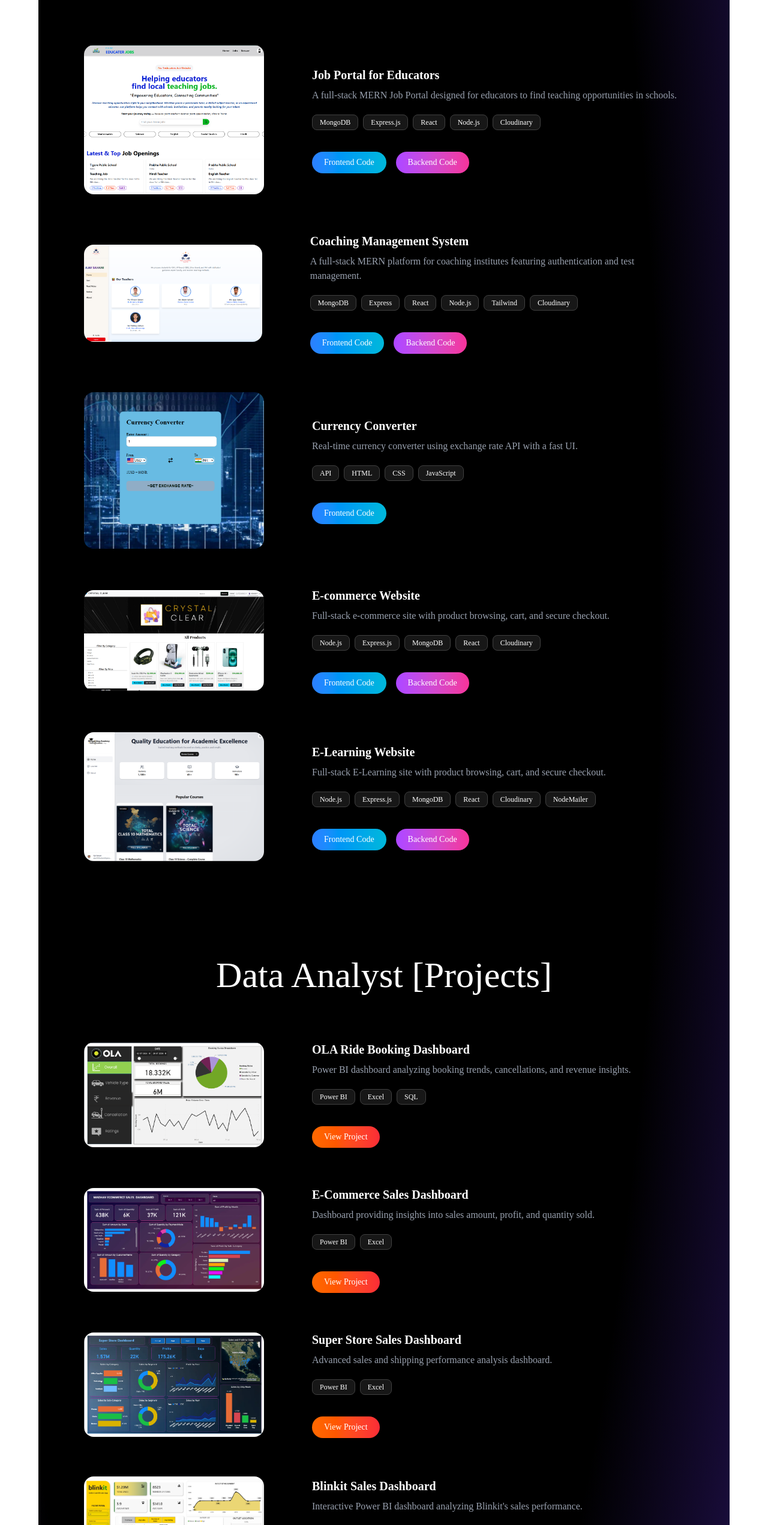
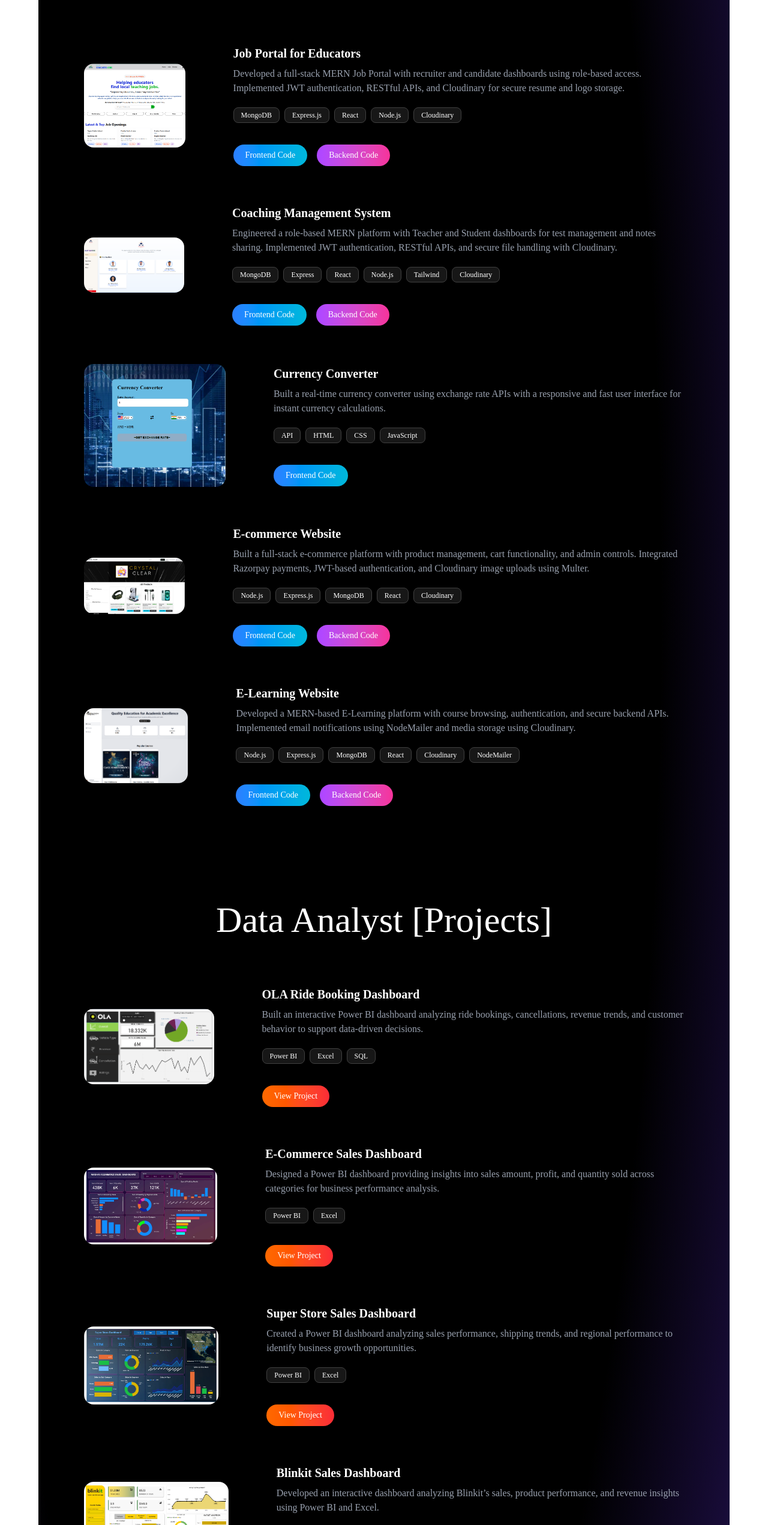
Before and after one commit to AJAY2405/portfolio, a React (Vite) app: page / in a window 1280 px wide. Shown: the part 1563-4106 px from the top of the page at 60% size. Built offline with nearby package versions, Linux system fonts and the light colour scheme.

Commit message:
update resume

```diff
--- a/src/components/Hero.jsx
+++ b/src/components/Hero.jsx
@@ -67,7 +67,7 @@ function Hero() {
 
           {/* Resume Button */}
           <motion.a
-            href="https://res.cloudinary.com/dfxr85udp/image/upload/v1763899097/Ajay_Sahani_13_twz0wq.pdf" // Replace with the actual link to your resume file
+            href="https://res.cloudinary.com/dfxr85udp/image/upload/v1771929469/Ajay_Sahani_1_saouid.pdf" // Replace with the actual link to your resume file
             download="Ajay_Sahani_Resume.pdf"
             className="mt-6 px-8 py-3 bg-gradient-to-r from-blue-500 to-pink-500 text-white rounded-full text-lg font-medium transition-transform duration-300 hover:scale-105"
           >
--- a/src/components/Projects.jsx
+++ b/src/components/Projects.jsx
@@ -1,13 +1,14 @@
 import React from "react";
 import { motion } from "framer-motion";
 
+// ✅ Web Development Projects
 // ✅ Web Development Projects
 const webDevProjects = [
   {
     image: "/Images/job.png",
     title: "Job Portal for Educators",
     description:
-      "A full-stack MERN Job Portal designed for educators to find teaching opportunities in schools.",
+      "Developed a full-stack MERN Job Portal with recruiter and candidate dashboards using role-based access. Implemented JWT authentication, RESTful APIs, and Cloudinary for secure resume and logo storage.",
     technologies: ["MongoDB", "Express.js", "React", "Node.js", "Cloudinary"],
     liveLink: "https://online-frontend-three.vercel.app/",
     frontendGithub: "https://github.com/AJAY2405/online-frontend",
@@ -17,7 +18,7 @@ const webDevProjects = [
     image: "/Images/3.png",
     title: "Coaching Management System",
     description:
-      "A full-stack MERN platform for coaching institutes featuring authentication and test management.",
+      "Engineered a role-based MERN platform with Teacher and Student dashboards for test management and notes sharing. Implemented JWT authentication, RESTful APIs, and secure file handling with Cloudinary.",
     technologies: [
       "MongoDB",
       "Express",
@@ -34,7 +35,7 @@ const webDevProjects = [
     image: "/Images/4.png",
     title: "Currency Converter",
     description:
-      "Real-time currency converter using exchange rate API with a fast UI.",
+      "Built a real-time currency converter using exchange rate APIs with a responsive and fast user interface for instant currency calculations.",
     technologies: ["API", "HTML", "CSS", "JavaScript"],
     liveLink: "https://currency-five-pearl.vercel.app/",
     frontendGithub: "https://github.com/AJAY2405/CURRENCY",
@@ -43,7 +44,7 @@ const webDevProjects = [
     image: "/Images/5.png",
     title: "E-commerce Website",
     description:
-      "Full-stack e-commerce site with product browsing, cart, and secure checkout.",
+      "Built a full-stack e-commerce platform with product management, cart functionality, and admin controls. Integrated Razorpay payments, JWT-based authentication, and Cloudinary image uploads using Multer.",
     technologies: ["Node.js", "Express.js", "MongoDB", "React", "Cloudinary"],
     liveLink: "https://e-commerce-frontend-phi-eight.vercel.app/",
     frontendGithub: "https://github.com/AJAY2405/e-commerce-frontend",
@@ -53,13 +54,21 @@ const webDevProjects = [
     image: "/Images/E-learning.png",
     title: "E-Learning Website",
     description:
-      "Full-stack E-Learning site with product browsing, cart, and secure checkout.",
-    technologies: ["Node.js", "Express.js", "MongoDB", "React", "Cloudinary","NodeMailer"],
+      "Developed a MERN-based E-Learning platform with course browsing, authentication, and secure backend APIs. Implemented email notifications using NodeMailer and media storage using Cloudinary.",
+    technologies: [
+      "Node.js",
+      "Express.js",
+      "MongoDB",
+      "React",
+      "Cloudinary",
+      "NodeMailer",
+    ],
     liveLink: "https://portfolio-ajay-three.vercel.app/",
     frontendGithub: "https://github.com/AJAY2405/MDA-Learning",
     backendGithub: "https://github.com/AJAY2405/E-Learning-Backend",
   },
 ];
+
 
 // ✅ Data Analyst Projects
 const dataAnalystProjects = [
@@ -67,7 +76,7 @@ const dataAnalystProjects = [
     image: "/Images/olaproject.png",
     title: "OLA Ride Booking Dashboard",
     description:
-      "Power BI dashboard analyzing booking trends, cancellations, and revenue insights.",
+      "Built an interactive Power BI dashboard analyzing ride bookings, cancellations, revenue trends, and customer behavior to support data-driven decisions.",
     technologies: ["Power BI", "Excel", "SQL"],
     github: "https://github.com/AJAY2405/Ola-Project",
   },
@@ -75,7 +84,7 @@ const dataAnalystProjects = [
     image: "/Images/madhav.png",
     title: "E-Commerce Sales Dashboard",
     description:
-      "Dashboard providing insights into sales amount, profit, and quantity sold.",
+      "Designed a Power BI dashboard providing insights into sales amount, profit, and quantity sold across categories for business performance analysis.",
     technologies: ["Power BI", "Excel"],
     github: "https://github.com/AJAY2405/Madhav_store_dashboard",
   },
@@ -83,7 +92,7 @@ const dataAnalystProjects = [
     image: "/Images/super.png",
     title: "Super Store Sales Dashboard",
     description:
-      "Advanced sales and shipping performance analysis dashboard.",
+      "Created a Power BI dashboard analyzing sales performance, shipping trends, and regional performance to identify business growth opportunities.",
     technologies: ["Power BI", "Excel"],
     github: "https://github.com/AJAY2405/PowerBI-_project",
   },
@@ -91,7 +100,7 @@ const dataAnalystProjects = [
     image: "/Images/blinkit.png",
     title: "Blinkit Sales Dashboard",
     description:
-      "Interactive Power BI dashboard analyzing Blinkit's sales performance.",
+      "Developed an interactive dashboard analyzing Blinkit’s sales, product performance, and revenue insights using Power BI and Excel.",
     technologies: ["Power BI", "Excel"],
     github: "https://github.com/AJAY2405/BLINKIT/tree/main/BLINKIT",
   },
```
